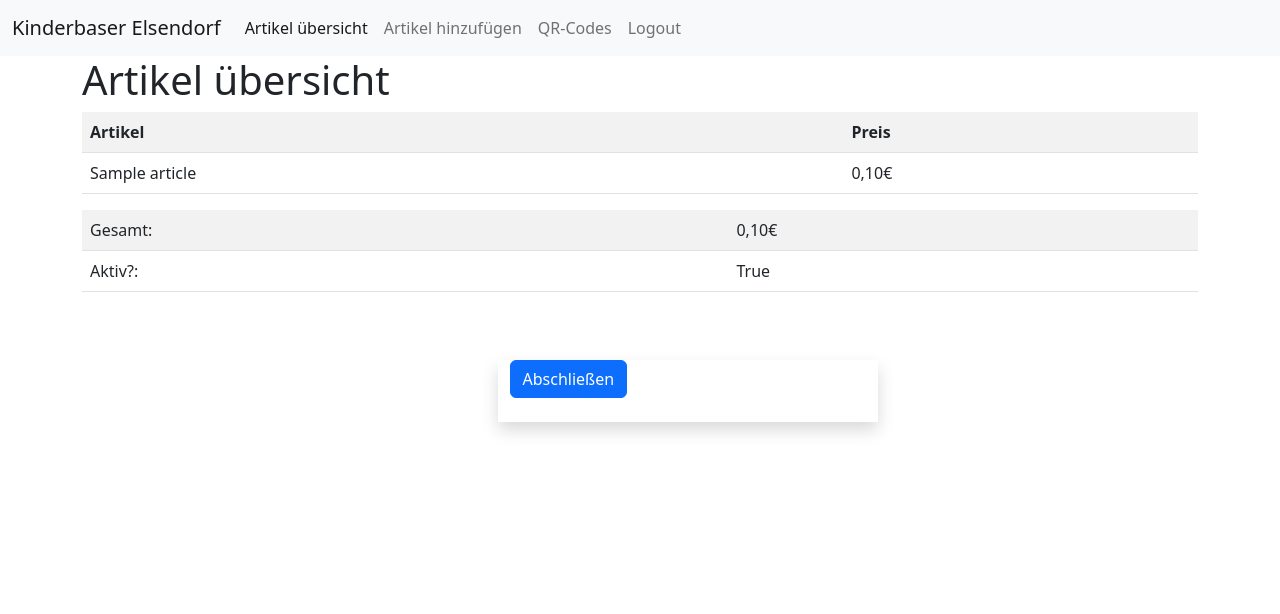
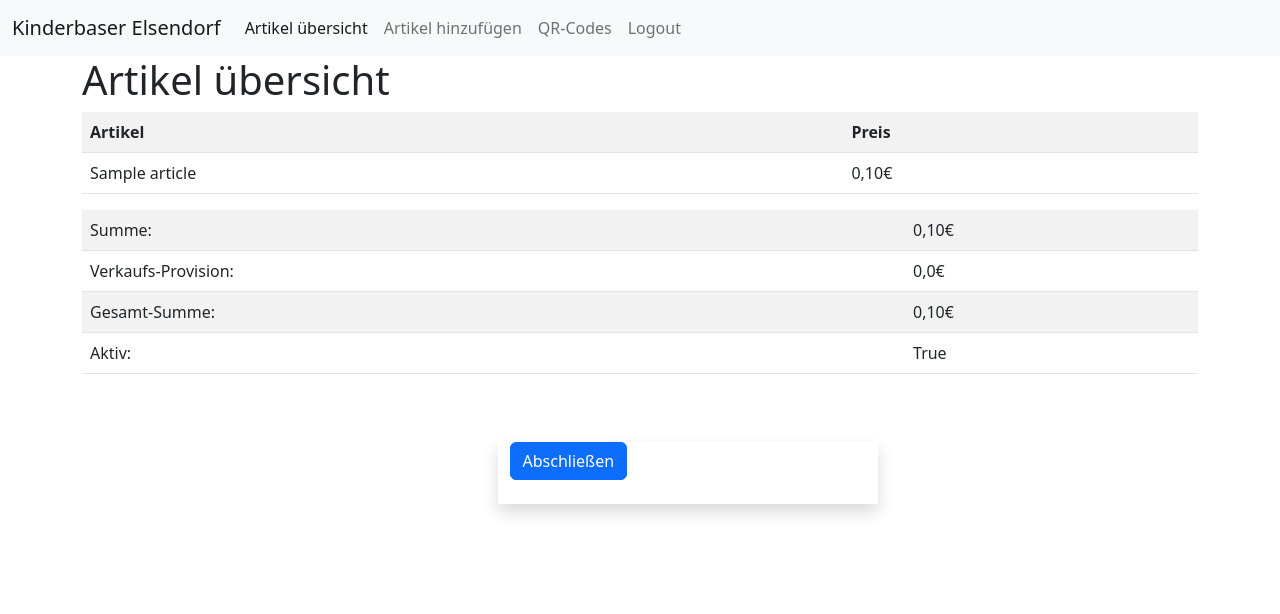
Before and after one commit to sn0b4ll/kinderbasar, a Flask app: page /card/1/ in a window 1280 px wide. Shown: the top 614 px of the page. Run offline with Flask 2, Linux system fonts and the light colour scheme; the visitor is signed in with stand-in values (Sample User, id 1); tables that the repository leaves empty hold one stand-in row (values such as "Sample post"); parts of the project's set-up code (start-up, migrations or seed data) failed here and were passed over.

Commit message:
Added right end sum to card overview.

```diff
--- a/app/routes.py
+++ b/app/routes.py
@@ -354,6 +354,7 @@ def _get_card_uuid_for_user():
 
 @app.route("/card/<string:uuid>/", methods=["GET"])
 def card(uuid):
+    '''Display a card. '''
     if ('organizer' in session) and (session['organizer'] == True) :
         if uuid == "active":
             uuid = _get_card_uuid_for_user()
@@ -370,10 +371,15 @@ def card(uuid):
         for article in card.articles:
             price_overall += int(article.price)
 
+        seller_margin = int(price_overall * 0.05)
+        total_price = price_overall + seller_margin
+
         return render_template(
                 'card.html',
                 card=card,
-                price_overall=price_overall
+                price_overall=price_overall,
+                seller_margin=seller_margin,
+                total_price=total_price
             )
     else:
         return redirect(url_for('login'))
--- a/app/templates/card.html
+++ b/app/templates/card.html
@@ -61,11 +61,19 @@
 		<div class="col">
 			<table class="table table-striped">
                 <tr>
-                    <td>Gesamt:</td>
+                    <td>Summe:</td>
                     <td>{{ price_overall|as_euro }}</td>
                 </tr>
+				<tr>
+                    <td>Verkaufs-Provision:</td>
+                    <td>{{ seller_margin|as_euro }}</td>
+                </tr>
+				<tr>
+                    <td>Gesamt-Summe:</td>
+                    <td>{{ total_price|as_euro }}</td>
+                </tr>
                 <tr>
-                    <td>Aktiv?:</td>
+                    <td>Aktiv:</td>
                     <td>{{ card.active }}</td>
                 </tr>
             </table>
```
